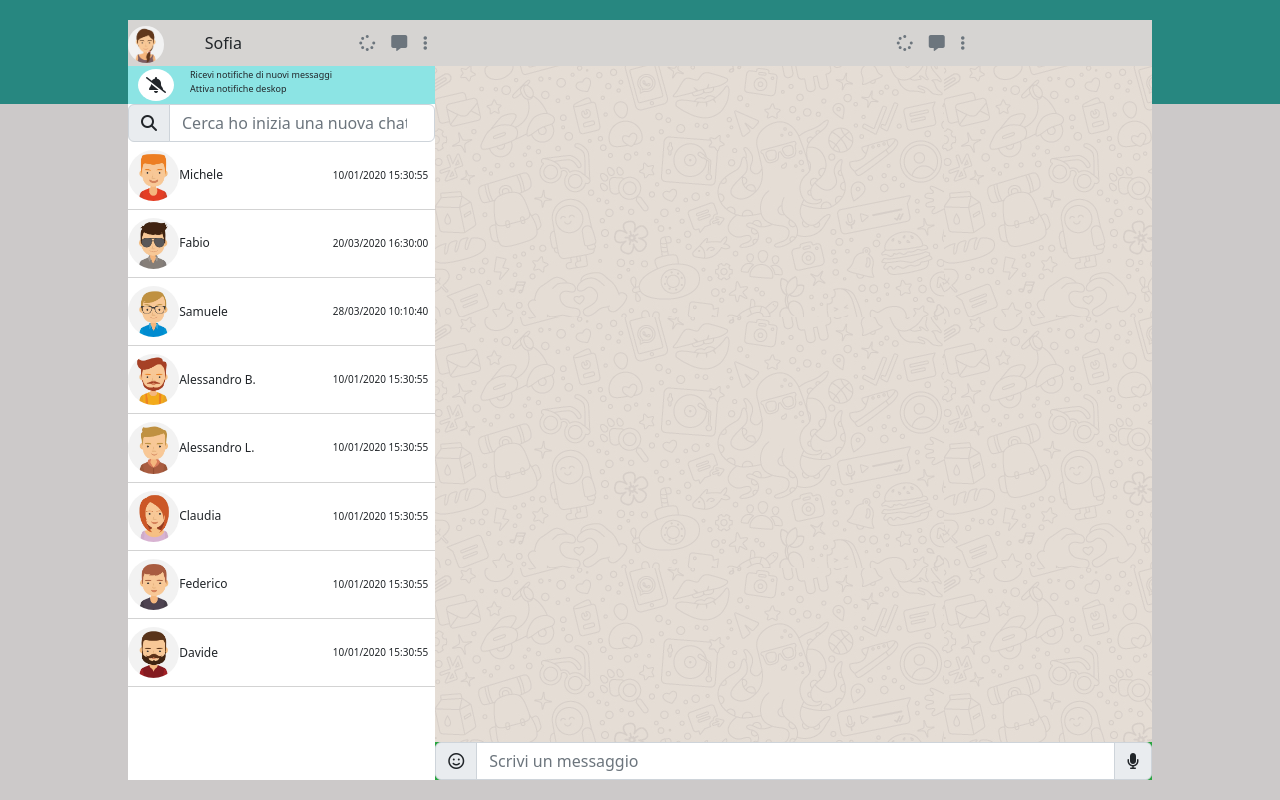
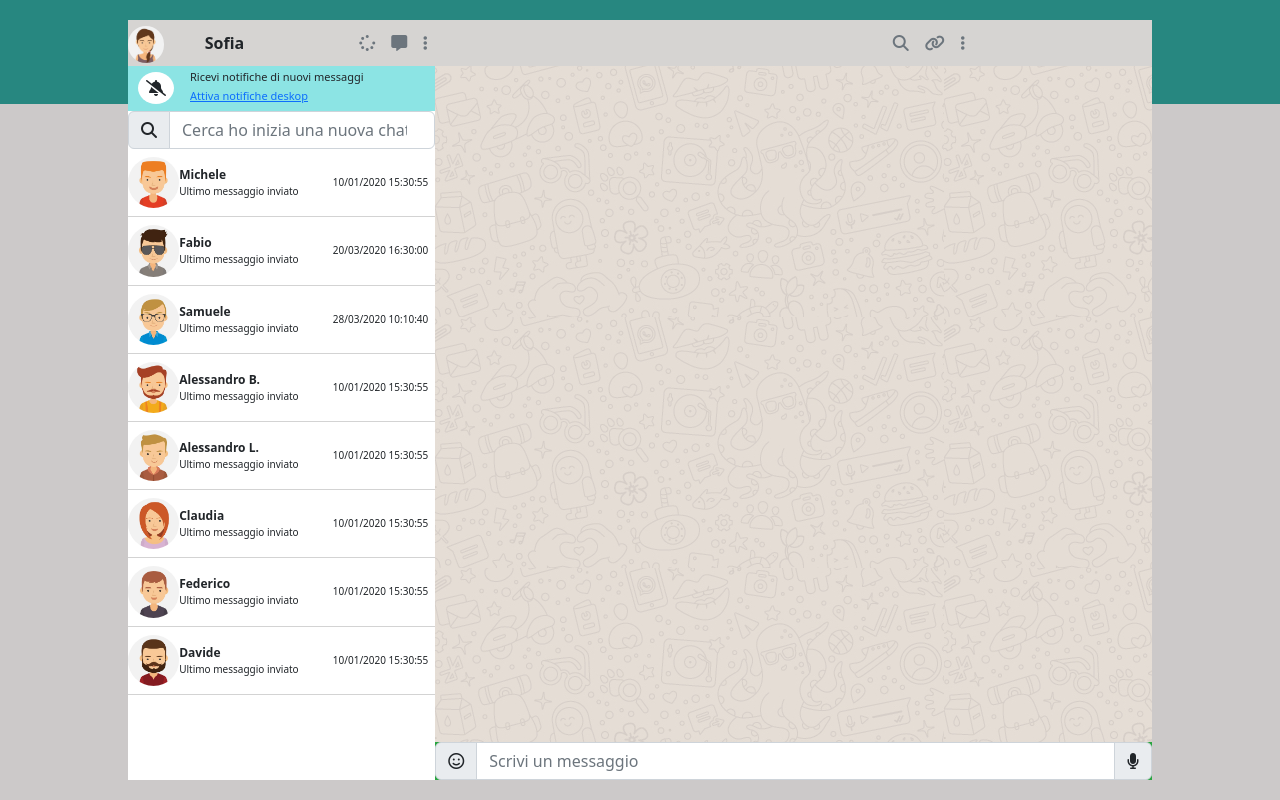
Before and after one commit to Andrea-lulli/vue-boolzapp, a plain HTML site: page index.html in a window 1280 px wide. Drawn offline with nearby package versions, Linux system fonts and the light colour scheme; files whose address does not match are found by name.

Commit message:
inserita funzione al click

```diff
--- a/index.html
+++ b/index.html
@@ -33,7 +33,7 @@
 
                     <!-- nome utente  -->
                     <div class="col-3 d-flex align-items-center card-name">
-                        <div>Sofia</div>
+                        <div><strong>Sofia</strong></div>
                     </div>
                     <div class="col-6 d-flex align-items-center card-pulsanti justify-content-end">
                         <i class="fa-solid fa-spinner m-2 text-secondary"></i>
@@ -44,12 +44,12 @@
 
                 <!-- box notifiche -->
                 <div class="box-notifiche d-flex align-items-center">
-                    <div class="i-notifiche">
+                    <div class="i-notifiche" col-3>
                         <i class="fa-solid fa-bell-slash"></i>
                     </div>
-                    <div class="testo-notifiche">
-                        <spam class="testo">Ricevi notifiche di nuovi messaggi</spam>
-                        <p class="testo">Attiva notifiche deskop</p>
+                    <div class="testo-notifiche col-9">
+                        <div class="testo">Ricevi notifiche di nuovi messaggi</div>
+                        <a class="testo">Attiva notifiche deskop</a>
                     </div>
                 </div>
 
@@ -62,19 +62,19 @@
 
                 <!-- box delle chat attive -->
                 <div class="box-lista-utenti">
-                    <div class="box-chat-attiva d-flex align-items-center" v-for="(elem,index) in contacts"
+                    <div :class="(elem.visible == false) ? 'bg-click' : '' "
+                        class="box-chat-attiva d-flex align-items-center" v-for="(elem,index) in contacts"
                         @click="visualizzaChat(index)">
                         <div class="img-avatar col-2">
                             <img :src="contacts[index].avatar" alt="">
                         </div>
                         <div class="dati-chat col-6">
-                            <div>{{ elem.name }}</div>
-                            <div></div>
+                            <div><strong>{{ elem.name }}</strong> </div>
+                            <div class="orario-chat">Ultimo messaggio inviato</div>
                         </div>
                         <div class="orario-chat col-4">
                             {{elem.messages[0].date}}
                         </div>
-
                     </div>
                 </div>
             </div>
@@ -84,9 +84,10 @@
 
                 <!-- utente con la quale stai scrivendo -->
                 <div class="utente d-flex">
-                    <div class="avatar-utente d-flex align-items-center col-3 " v-for="(elem,index) in contacts"  v-if="elem.visible == false">
+                    <div class="avatar-utente d-flex align-items-center col-3 " v-for="(elem,index) in contacts"
+                        v-if="elem.visible == false">
                         <img :src="contacts[index].avatar" alt="il mio stato">
-                        <span>{{contacts[index].name}}</span>
+                        <span><strong>{{contacts[index].name}}</strong></span>
                     </div>
 
                     <!-- nome utente con la quale stai scrivendo -->
@@ -95,8 +96,8 @@
                     </div>
 
                     <div class="col-6 d-flex align-items-center card-pulsanti justify-content-end">
-                        <i class="fa-solid fa-spinner m-2 text-secondary"></i>
-                        <i class="fa-solid fa-message m-2 text-secondary"></i>
+                        <i class="fa-solid fa-magnifying-glass m-2 text-secondary"></i>
+                        <i class="fa-solid fa-link m-2 text-secondary"></i>
                         <i class="fa-solid fa-ellipsis-vertical m-2 text-secondary"></i>
                     </div>
                 </div>
--- a/style.css
+++ b/style.css
@@ -53,13 +53,13 @@
 
 .testo {
 
-    font-size: 9px;
+    font-size: 11px;
     line-height: 100%;
     margin-left: 1rem;
 }
 
 .box-notifiche {
-    height: 5%;
+    height: 6%;
     background-color: rgb(140, 228, 228, 1);
 
 }
@@ -101,7 +101,7 @@
     margin: 0.5rem 0;
 }
 
-.dati-chat, .orario-chat{
+.dati-chat{
     font-size: 12px;
 }
 
@@ -124,4 +124,6 @@
     margin-left: auto;
 }
 
-.box
+.bg-click{
+    background-color: rgb(206, 203, 203, 1);
+}
```
